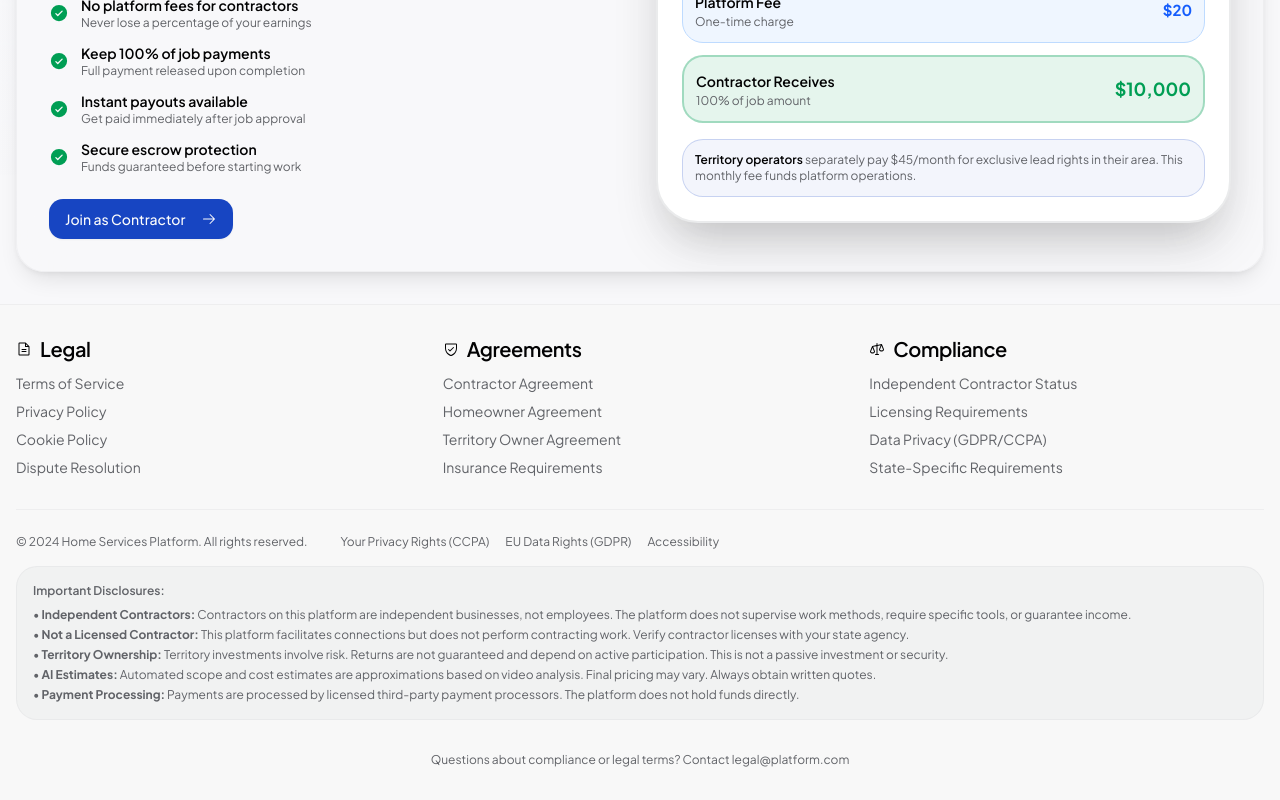
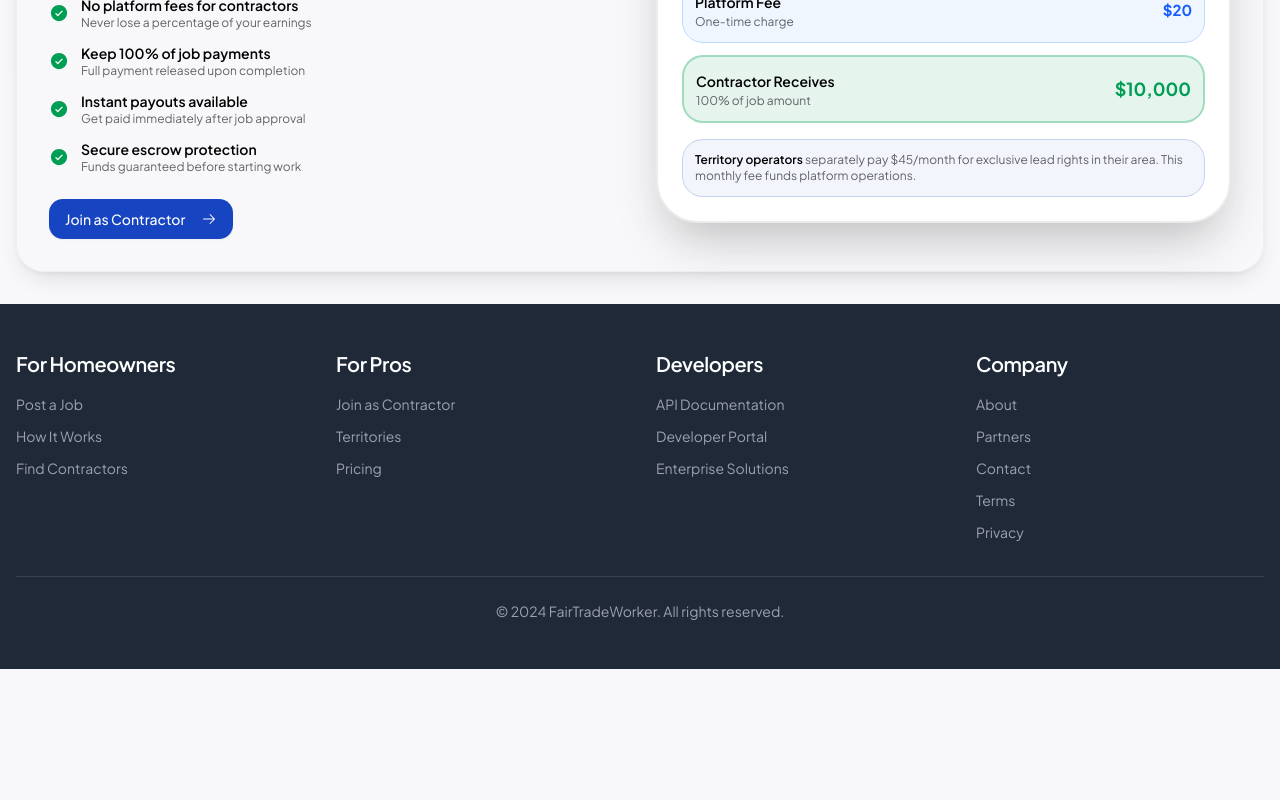
Before and after one commit to FairTradeWorker/i-cannot-help-with-t, a React (Vite) app: page / in a window 1280 px wide. Shown: the part 2653-3453 px from the top of the page. After the commit the page ends 3322 px from the top, so only its background shows below. Built offline with nearby package versions, Linux system fonts and the light colour scheme; no server answers.

Commit message:
Redesign footer with Developers section and new column structure

```diff
--- a/src/components/LegalFooter.tsx
+++ b/src/components/LegalFooter.tsx
@@ -1,146 +1,174 @@
-import { FileText, ShieldCheck, Scales } from '@phosphor-icons/react';
-import { Separator } from '@/components/ui/separator';
-
 export function LegalFooter() {
   return (
-    <footer className="bg-card border-t border-border mt-auto">
-      <div className="max-w-7xl mx-auto px-4 py-8">
-        <div className="grid grid-cols-1 md:grid-cols-3 gap-8 mb-8">
+    <footer className="mt-auto" style={{ backgroundColor: '#1f2937', paddingTop: '48px', paddingBottom: '48px' }}>
+      <div className="max-w-7xl mx-auto px-4">
+        <div className="grid grid-cols-1 md:grid-cols-2 lg:grid-cols-4 gap-8 mb-8">
+          {/* Column 1: For Homeowners */}
           <div>
-            <h4 className="font-semibold mb-3 flex items-center gap-2">
-              <FileText className="w-4 h-4" />
-              Legal
+            <h4 className="font-semibold mb-4 text-white">
+              For Homeowners
             </h4>
-            <ul className="space-y-2 text-sm text-muted-foreground">
+            <ul className="space-y-2">
               <li>
-                <a href="/legal/terms" className="hover:text-primary transition-colors">
-                  Terms of Service
+                <a
+                  href="#"
+                  className="text-sm transition-colors hover:text-white"
+                  style={{ color: '#9ca3af' }}
+                >
+                  Post a Job
                 </a>
               </li>
               <li>
-                <a href="/legal/privacy" className="hover:text-primary transition-colors">
-                  Privacy Policy
+                <a
+                  href="#"
+                  className="text-sm transition-colors hover:text-white"
+                  style={{ color: '#9ca3af' }}
+                >
+                  How It Works
                 </a>
               </li>
               <li>
-                <a href="/legal/cookie-policy" className="hover:text-primary transition-colors">
-                  Cookie Policy
-                </a>
-              </li>
-              <li>
-                <a href="/legal/dispute-resolution" className="hover:text-primary transition-colors">
-                  Dispute Resolution
+                <a
+                  href="#"
+                  className="text-sm transition-colors hover:text-white"
+                  style={{ color: '#9ca3af' }}
+                >
+                  Find Contractors
                 </a>
               </li>
             </ul>
           </div>
 
+          {/* Column 2: For Pros */}
           <div>
-            <h4 className="font-semibold mb-3 flex items-center gap-2">
-              <ShieldCheck className="w-4 h-4" />
-              Agreements
+            <h4 className="font-semibold mb-4 text-white">
+              For Pros
             </h4>
-            <ul className="space-y-2 text-sm text-muted-foreground">
+            <ul className="space-y-2">
               <li>
-                <a href="/legal/contractor-agreement" className="hover:text-primary transition-colors">
-                  Contractor Agreement
+                <a
+                  href="#"
+                  className="text-sm transition-colors hover:text-white"
+                  style={{ color: '#9ca3af' }}
+                >
+                  Join as Contractor
                 </a>
               </li>
               <li>
-                <a href="/legal/homeowner-agreement" className="hover:text-primary transition-colors">
-                  Homeowner Agreement
+                <a
+                  href="#"
+                  className="text-sm transition-colors hover:text-white"
+                  style={{ color: '#9ca3af' }}
+                >
+                  Territories
                 </a>
               </li>
               <li>
-                <a href="/legal/territory-owner-agreement" className="hover:text-primary transition-colors">
-                  Territory Owner Agreement
-                </a>
-              </li>
-              <li>
-                <a href="/legal/insurance-requirements" className="hover:text-primary transition-colors">
-                  Insurance Requirements
+                <a
+                  href="#"
+                  className="text-sm transition-colors hover:text-white"
+                  style={{ color: '#9ca3af' }}
+                >
+                  Pricing
                 </a>
               </li>
             </ul>
           </div>
 
+          {/* Column 3: Developers */}
           <div>
-            <h4 className="font-semibold mb-3 flex items-center gap-2">
-              <Scales className="w-4 h-4" />
-              Compliance
+            <h4 className="font-semibold mb-4 text-white">
+              Developers
             </h4>
-            <ul className="space-y-2 text-sm text-muted-foreground">
+            <ul className="space-y-2">
               <li>
-                <a href="/compliance/independent-contractor" className="hover:text-primary transition-colors">
-                  Independent Contractor Status
+                <a
+                  href="#"
+                  className="text-sm transition-colors hover:text-white"
+                  style={{ color: '#9ca3af' }}
+                >
+                  API Documentation
                 </a>
               </li>
               <li>
-                <a href="/compliance/licensing" className="hover:text-primary transition-colors">
-                  Licensing Requirements
+                <a
+                  href="#"
+                  className="text-sm transition-colors hover:text-white"
+                  style={{ color: '#9ca3af' }}
+                >
+                  Developer Portal
                 </a>
               </li>
               <li>
-                <a href="/compliance/data-privacy" className="hover:text-primary transition-colors">
-                  Data Privacy (GDPR/CCPA)
+                <a
+                  href="#"
+                  className="text-sm transition-colors hover:text-white"
+                  style={{ color: '#9ca3af' }}
+                >
+                  Enterprise Solutions
+                </a>
+              </li>
+            </ul>
+          </div>
+
+          {/* Column 4: Company */}
+          <div>
+            <h4 className="font-semibold mb-4 text-white">
+              Company
+            </h4>
+            <ul className="space-y-2">
+              <li>
+                <a
+                  href="#"
+                  className="text-sm transition-colors hover:text-white"
+                  style={{ color: '#9ca3af' }}
+                >
+                  About
                 </a>
               </li>
               <li>
-                <a href="/compliance/state-requirements" className="hover:text-primary transition-colors">
-                  State-Specific Requirements
+                <a
+                  href="#"
+                  className="text-sm transition-colors hover:text-white"
+                  style={{ color: '#9ca3af' }}
+                >
+                  Partners
+                </a>
+              </li>
+              <li>
+                <a
+                  href="#"
+                  className="text-sm transition-colors hover:text-white"
+                  style={{ color: '#9ca3af' }}
+                >
+                  Contact
+                </a>
+              </li>
+              <li>
+                <a
+                  href="#"
+                  className="text-sm transition-colors hover:text-white"
+                  style={{ color: '#9ca3af' }}
+                >
+                  Terms
+                </a>
+              </li>
+              <li>
+                <a
+                  href="#"
+                  className="text-sm transition-colors hover:text-white"
+                  style={{ color: '#9ca3af' }}
+                >
+                  Privacy
                 </a>
               </li>
             </ul>
           </div>
         </div>
 
-        <Separator className="mb-6" />
-
-        <div className="space-y-4 text-xs text-muted-foreground">
-          <div className="flex flex-col md:flex-row md:items-center gap-4">
-            <p>© 2024 Home Services Platform. All rights reserved.</p>
-            <Separator orientation="vertical" className="hidden md:block h-4" />
-            <div className="flex flex-wrap gap-4">
-              <a href="/legal/ccpa" className="hover:text-primary transition-colors">
-                Your Privacy Rights (CCPA)
-              </a>
-              <a href="/legal/gdpr" className="hover:text-primary transition-colors">
-                EU Data Rights (GDPR)
-              </a>
-              <a href="/legal/accessibility" className="hover:text-primary transition-colors">
-                Accessibility
-              </a>
-            </div>
-          </div>
-
-          <div className="p-4 rounded-lg bg-muted/50 border border-border">
-            <p className="font-semibold mb-2">Important Disclosures:</p>
-            <ul className="space-y-1">
-              <li>
-                • <strong>Independent Contractors:</strong> Contractors on this platform are independent businesses, not employees.
-                The platform does not supervise work methods, require specific tools, or guarantee income.
-              </li>
-              <li>
-                • <strong>Not a Licensed Contractor:</strong> This platform facilitates connections but does not perform contracting work.
-                Verify contractor licenses with your state agency.
-              </li>
-              <li>
-                • <strong>Territory Ownership:</strong> Territory investments involve risk. Returns are not guaranteed and depend on active participation.
-                This is not a passive investment or security.
-              </li>
-              <li>
-                • <strong>AI Estimates:</strong> Automated scope and cost estimates are approximations based on video analysis.
-                Final pricing may vary. Always obtain written quotes.
-              </li>
-              <li>
-                • <strong>Payment Processing:</strong> Payments are processed by licensed third-party payment processors.
-                The platform does not hold funds directly.
-              </li>
-            </ul>
-          </div>
-
-          <p className="text-center pt-4">
-            Questions about compliance or legal terms? Contact legal@platform.com
+        <div className="border-t pt-6" style={{ borderColor: '#374151' }}>
+          <p className="text-sm text-center" style={{ color: '#9ca3af' }}>
+            © 2024 FairTradeWorker. All rights reserved.
           </p>
         </div>
       </div>
```
